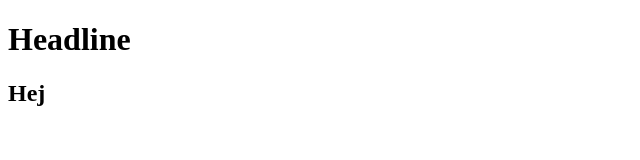
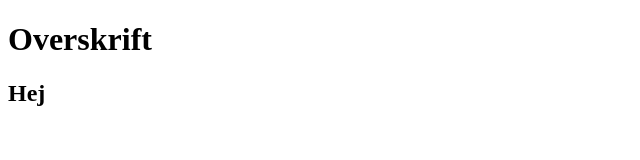
Before and after one commit to martinbregnhoi/gitTest, a plain HTML site: page index.html in a window 1280 px wide. Shown: the whole page, without its empty margins (0-640 px from the left). Drawn offline with Linux system fonts and the light colour scheme.

Commit message:
overskrift

```diff
--- a/index.html
+++ b/index.html
@@ -5,7 +5,7 @@
     <title>Document</title>
 </head>
 <body>
-<h1>Headline</h1>
+<h1>Overskrift</h1>
 <article>
 <h2>Hej</h2>
 </article>
```
